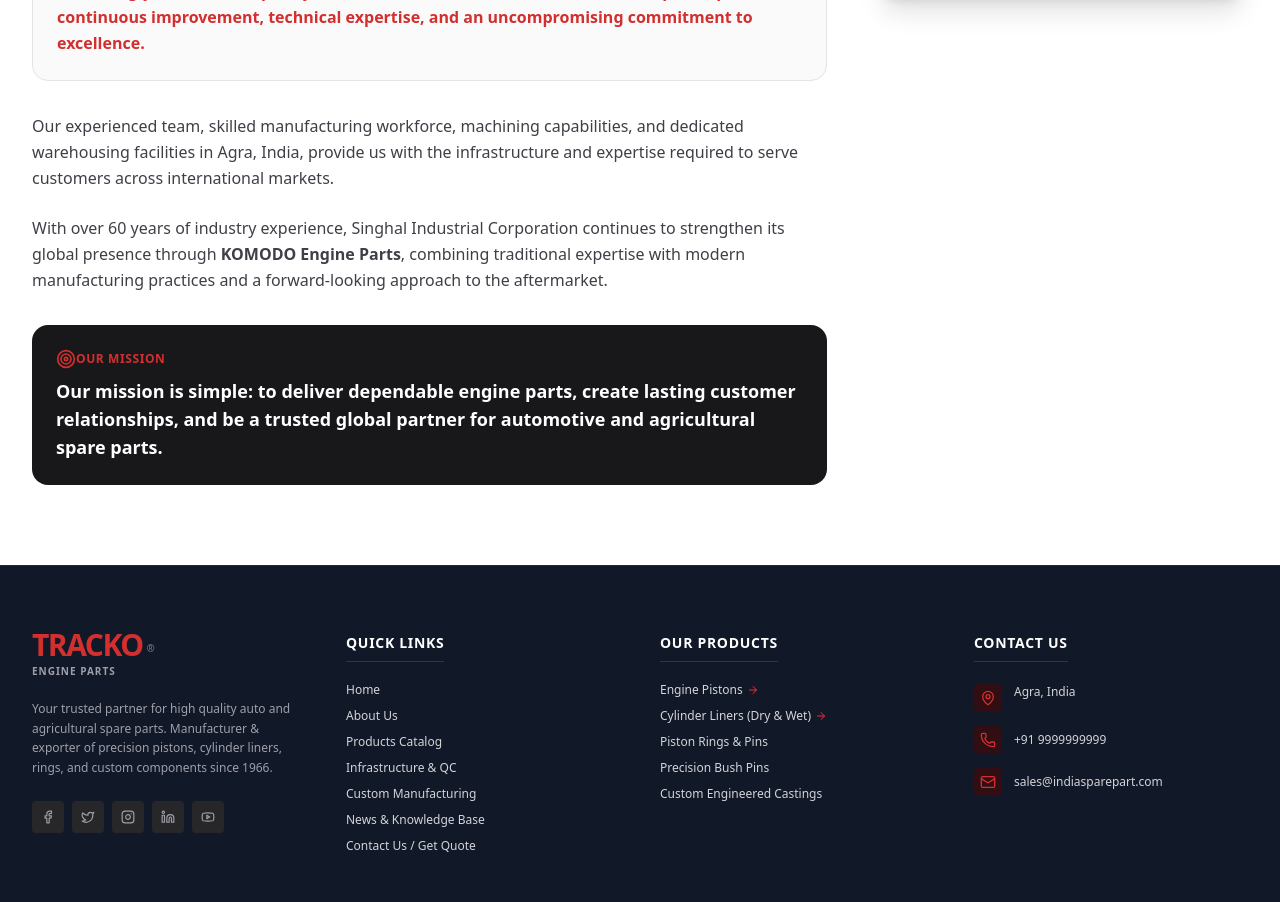
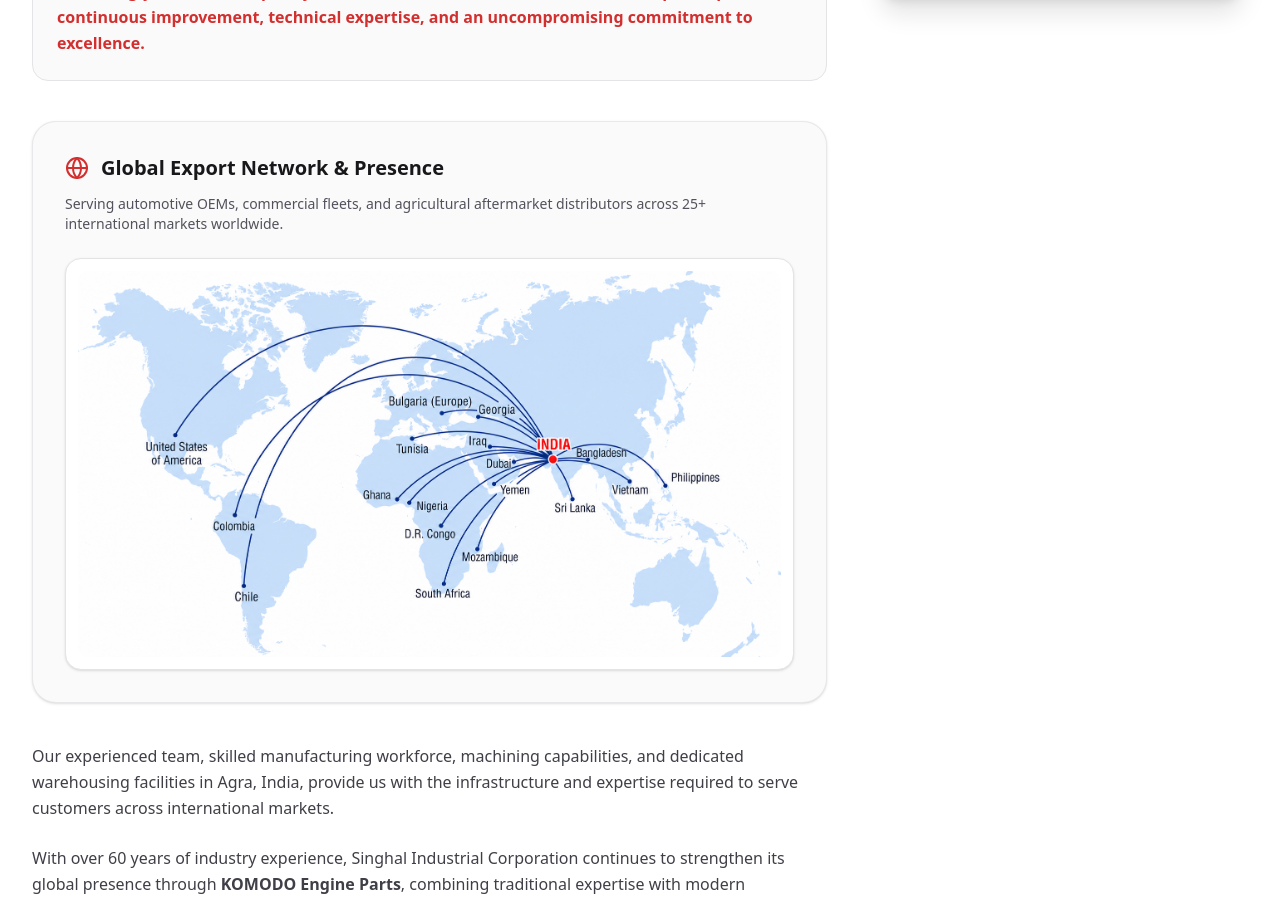
Before and after one commit to TECHHimanshu1/engine, a React (Vite) app: page /about in a window 1280 px wide. Shown: the part 1320-2222 px from the top of the page. Built offline with nearby package versions, Linux system fonts and the light colour scheme.

Commit message:
Add global export reach map image to About Us page

```diff
--- a/src/pages/About.tsx
+++ b/src/pages/About.tsx
@@ -1,4 +1,4 @@
-import { Award, CheckCircle2, ArrowRight, ShieldCheck, Building2, Target } from 'lucide-react';
+import { Award, CheckCircle2, ArrowRight, ShieldCheck, Building2, Target, Globe } from 'lucide-react';
 import { Link } from 'react-router-dom';
 import { companyConfig } from '../config';
 
@@ -55,6 +55,24 @@
                 </p>
               </div>
 
+              {/* Global Reach Map Section */}
+              <div className="my-10 bg-zinc-50 rounded-3xl p-6 md:p-8 border border-zinc-200/80 shadow-sm">
+                <div className="flex items-center space-x-3 mb-3">
+                  <Globe className="w-6 h-6 text-[#D32F2F]" />
+                  <h3 className="text-xl font-extrabold text-zinc-900">Global Export Network & Presence</h3>
+                </div>
+                <p className="text-zinc-600 text-sm mb-6">
+                  Serving automotive OEMs, commercial fleets, and agricultural aftermarket distributors across 25+ international markets worldwide.
+                </p>
+                <div className="rounded-2xl overflow-hidden bg-white border border-zinc-200 p-3 shadow-sm">
+                  <img
+                    src="/images/map.png"
+                    alt="Singhal Industrial Corporation Global Export Reach Map"
+                    className="w-full h-auto object-contain rounded-xl"
+                  />
+                </div>
+              </div>
+
               <p>
                 Our experienced team, skilled manufacturing workforce, machining capabilities, and dedicated warehousing facilities in Agra, India, provide us with the infrastructure and expertise required to serve customers across international markets.
               </p>
```
Also changed, not shown: public/images/map.png (added).
